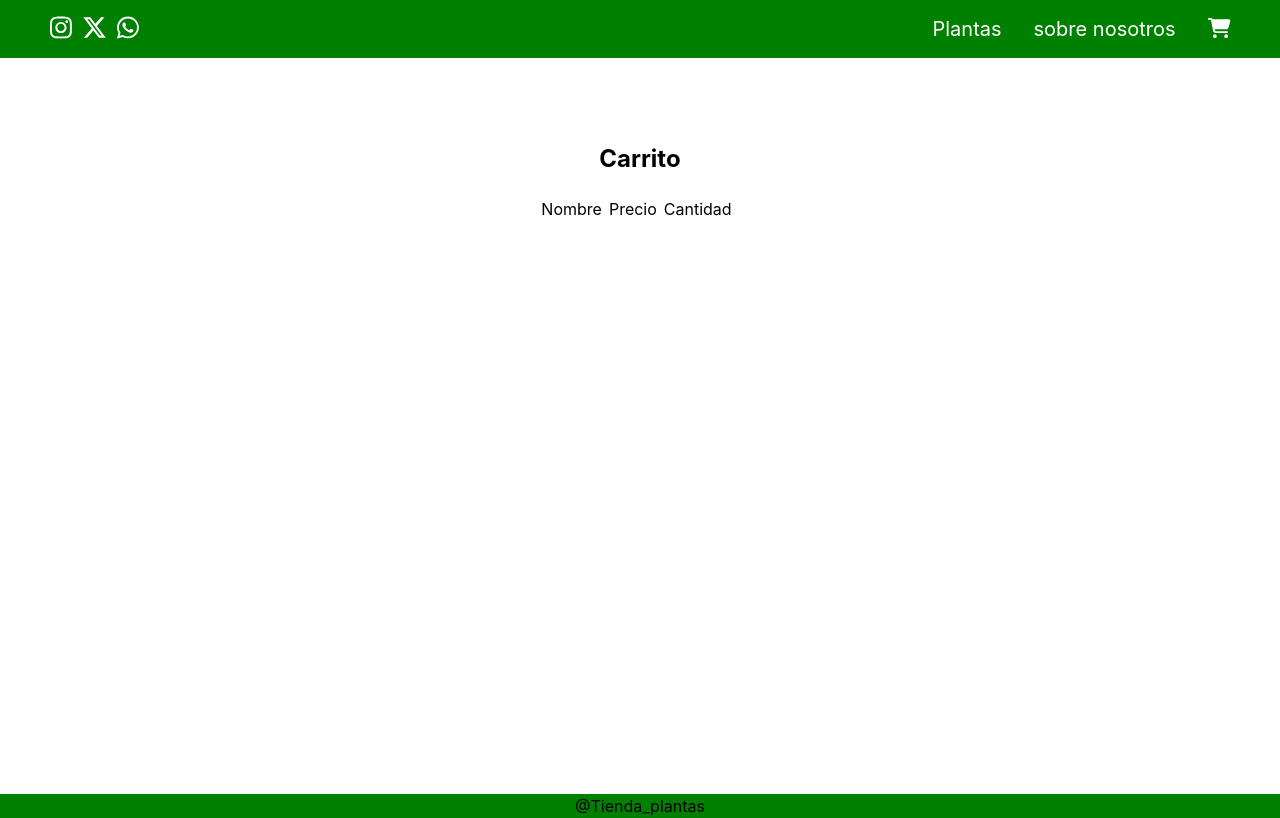
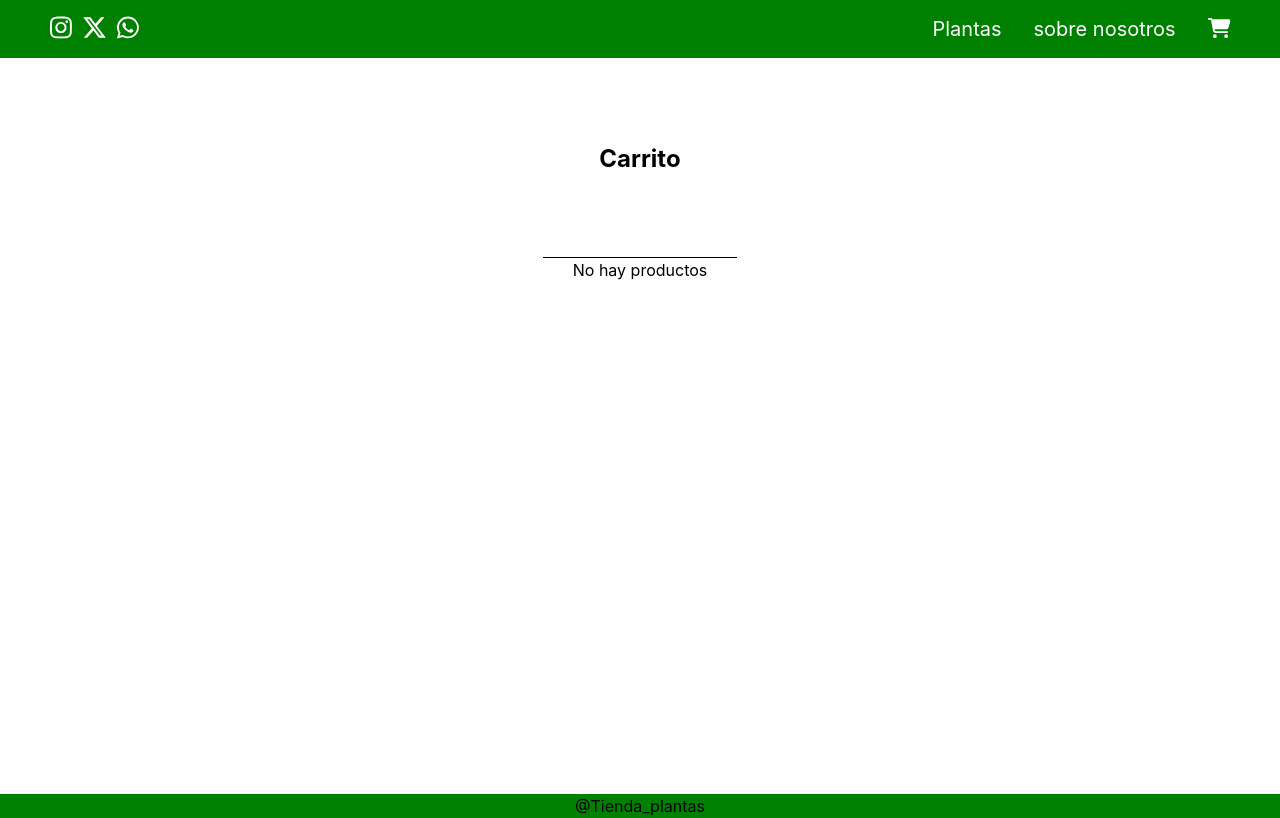
Before and after one commit to jualvareze/Tienda_Plantas, a React (Vite) app: page /Carrito in a window 1280 px wide. Built offline with nearby package versions, Linux system fonts and the light colour scheme.

Commit message:
formato numerico, total carrito

```diff
--- a/src/component/Card/Card.jsx
+++ b/src/component/Card/Card.jsx
@@ -10,7 +10,7 @@ function Card(props) {
         const newCarrito = [...carrito];
         const index = newCarrito.findIndex(producto => producto.nombre === props.nombre);
         if (index == -1){
-            agregarProducto()
+            agregarCarrito()
         }else{
             newCarrito[index].cantidad =  newCarrito[index].cantidad + 1
             setCarrito(newCarrito)
@@ -18,16 +18,21 @@ function Card(props) {
 }
 
 
-    const agregarProducto = () =>{  // agrega el producto al carrito
+    const agregarCarrito = () =>{  // agrega el producto al carrito
         const nuevoCarrito={
             nombre: props.nombre,
             precio: props.precio,
-            imagen: props.imagen,
+            urlImagen: props.imagen,
+            tipo: props.tipo,
             cantidad: 1
         }
         setCarrito([...carrito,nuevoCarrito])
     }
 
+    const formatearNumero = new Intl.NumberFormat("es-CL", {
+        style: "currency",
+        currency: "CLP",
+      });
 
     return (
         <>
@@ -36,7 +41,7 @@ function Card(props) {
                 <div className='info'>
                     <span>Nombre: {props.nombre}</span>
                     <span>Tipo: {props.tipo}</span>
-                    <span>Precio: ${props.precio}</span>
+                    <span>Precio: {formatearNumero.format(props.precio)}</span>
                     <button onClick={() => productoExiste()}>
                     <FontAwesomeIcon alt="añadir al carrito" icon={faCartPlus} />
                     </button>
--- a/src/component/CardCarrito/CardCarrito.jsx
+++ b/src/component/CardCarrito/CardCarrito.jsx
@@ -27,16 +27,22 @@ function CardCarrito(props) {
     setCarrito(newProducts);
   };
 
+
   return (
     <>
       <div className="card-carrito">
-        <span>{props.nombre}</span>
-        <span>{props.precio}</span>
-        <span>{props.cantidad}</span>
-        <FontAwesomeIcon
-          icon={faTrashCan}
-          onClick={() => productoExiste(props.nombre)}
-        />
+        <img src={props.urlImagen} alt="" />
+        <div className="info-card-carrito">
+          <span>Nombre: {props.nombre}</span>
+          <span>Tipo: {props.tipo}</span>
+          <span>Precio: {props.precio}</span>
+          <span>Cantidad: {props.cantidad}
+            <FontAwesomeIcon
+              icon={faTrashCan}
+              className="eliminar-card-carrito"
+              onClick={() => productoExiste(props.nombre)}
+            /></span>
+        </div>
       </div>
     </>
   );
--- a/src/component/CardCarrito/cardcarrito.css
+++ b/src/component/CardCarrito/cardcarrito.css
@@ -4,4 +4,30 @@
     gap:7px;
     justify-content: center;
     align-items: center;
+    border: solid 1px black;
+    border-radius: 5px;
 }
+
+.card-carrito img{
+    width: 100%;
+    height: 200px;
+}
+
+.info-card-carrito{
+    display: flex;
+    flex-direction: column;
+    align-items: start;
+    padding: 30px;
+    width: 70%;
+}
+
+.info-card-carrito span{
+    white-space: nowrap;
+}
+.eliminar-card-carrito{
+    margin-left: 10px;
+}
+
+.eliminar-card-carrito:hover{
+    color: green;
+}
--- a/src/component/Productos/datos.json
+++ b/src/component/Productos/datos.json
@@ -5,15 +5,15 @@
   "nombre": "Cactus",
   "desc": "descripcion-producto",
   "tipo": "exterior",
-  "precio": "4.000"
+  "precio": 4000
 },
 {
   "idProducto": 2,
-  "urlImagen": "src/component/Productos/img/cactus.jpeg",
-  "nombre": "Cactus",
+  "urlImagen": "src/component/Productos/img/aloe_vera.jpeg",
+  "nombre": "aloe vera",
   "desc": "descripcion-producto",
   "tipo": "exterior",
-  "precio": "4.000"
+  "precio": 3000
 },
 {
   "idProducto": 3,
@@ -21,6 +21,6 @@
   "nombre": "Cactus",
   "desc": "descripcion-producto",
   "tipo": "exterior",
-  "precio": "4.000"
+  "precio": 4000
 }
 ]
--- a/src/component/Productos/productos.css
+++ b/src/component/Productos/productos.css
@@ -5,6 +5,10 @@
     width: 100%;
     gap:50px;
     grid-template-columns: repeat(auto-fit,minmax(30vh,40vh));
+}
+
+.lista-productos{
+    width: 100%;
 }
 
 @media (width <= 355px) {
--- a/src/views/Carrito/Carrito.jsx
+++ b/src/views/Carrito/Carrito.jsx
@@ -1,28 +1,49 @@
 import "./carrito.css";
 import CardCarrito from "../../component/CardCarrito/CardCarrito";
 import MyContext from "../../context/context";
-import { useContext } from "react";
+import { useContext, useState, useEffect } from "react";
 function Carrito() {
   const { setProducts, products, carrito, setCarrito } = useContext(MyContext);
+  const [total,setTotal] = useState(0)
+
+
+  useEffect(() => {
+    calcularTotal();
+  }, [carrito]);
+
+  const formatearNumero = new Intl.NumberFormat("es-CL", {
+    style: "currency",
+    currency: "CLP",
+  });
+
+  const calcularTotal = () =>{
+    let sumatotal = 0;
+    carrito.forEach(element => {
+      sumatotal = sumatotal + (element.precio * element.cantidad)
+    });
+    setTotal(formatearNumero.format(sumatotal));
+  };
+
   return (
     <>
       <div className="carrito">
         <h2>Carrito</h2>
         <div className="lista-productos">
-          <div className="head-product">
-            <span>Nombre</span>
-            <span>Precio</span>
-            <span>Cantidad</span>
-            <span></span>
-          </div>
           {carrito.map((product) => (
             <CardCarrito
+              urlImagen={product.urlImagen}
               nombre={product.nombre}
-              precio={product.precio}
+              tipo={product.tipo}
+              precio={formatearNumero.format(product.precio)}
               cantidad={product.cantidad}
             />
           ))}
-        </div>
+        </div>{
+          carrito.length > 0 ? (
+            <span>total: {total}</span>
+          ) : (
+            <span>No hay productos</span>
+          )}
       </div>
     </>
   );
--- a/src/views/Carrito/carrito.css
+++ b/src/views/Carrito/carrito.css
@@ -1,15 +1,14 @@
 .carrito{
+    display: flex;
+    align-items: center;
     text-align: center;
+    flex-direction: column;
 }
 
 .lista-productos{
     display: flex;
     flex-direction: column;
     gap: 10px;
+    padding: 30px;
+    border-bottom: solid 1px black;
 }
-
-.head-product{
-    display: flex;
-    flex-direction: row;
-    gap:7px;
-}
```
